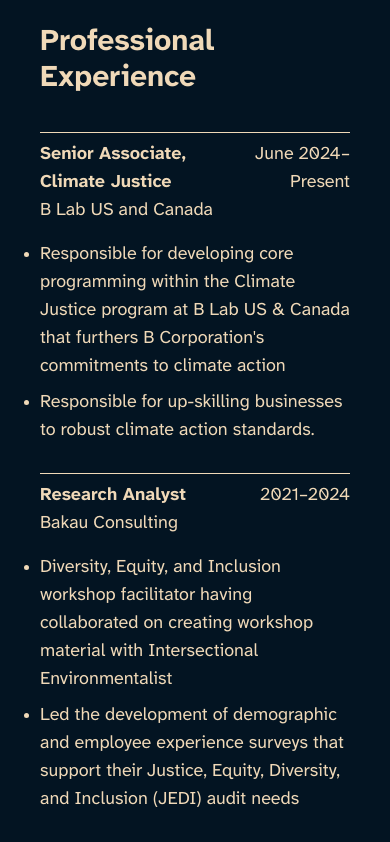
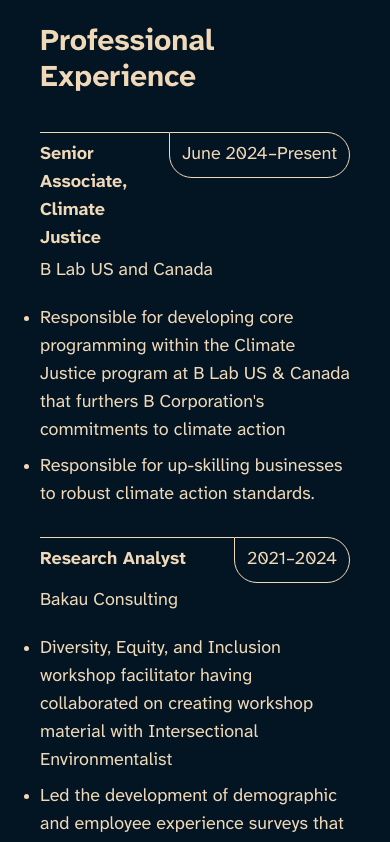
Before and after one commit to colecharb/clemi-web, a React (Vite) app: page /field-notes in a window 390 px wide. Shown: the part 1560-2402 px from the top of the page. Built offline with nearby package versions, Linux system fonts and the light colour scheme.

Commit message:
feat(experience): tweaked styles for mobile and added rounded date border

```diff
--- a/src/components/ProfessionalExperience.tsx
+++ b/src/components/ProfessionalExperience.tsx
@@ -11,13 +11,18 @@
 
 export default function ProfessionalExperience({ experience }: Props) {
   const { title, timeframe, company, bullets } = experience;
+
   return (
-    <div className='border-t-1 pt-2'>
-      <div className='flex justify-between'>
-        <span className='font-bold'>{title}</span>
-        <span className='text-right'>{timeframe}</span>
+    <div className='flex flex-col border-t box-border gap-1'>
+      <div className='flex justify-between items-top gap-5'>
+        <div className='pt-2 text-left font-bold'>{title}</div>
+        <div className='-mt-px bg-[var(--background)]'>
+          <div className='text-nowrap border-1 rounded-full rounded-tl-none py-2 px-3'>
+            {timeframe}
+          </div>
+        </div>
       </div>
-      {company}
+      <div>{company}</div>
       <ul>
         {bullets.map((bullet) => (
           <li key={bullet}>{bullet}</li>
```
